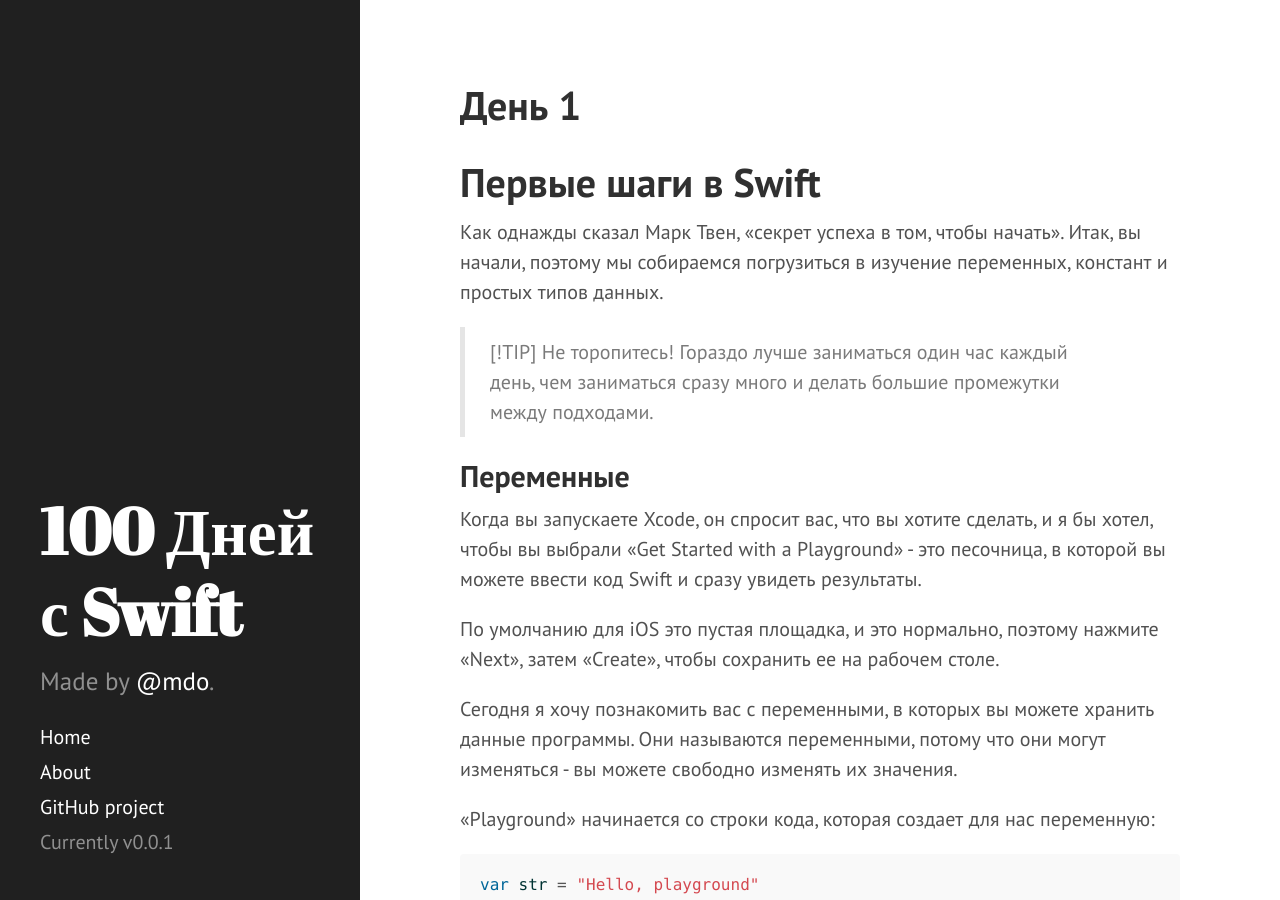
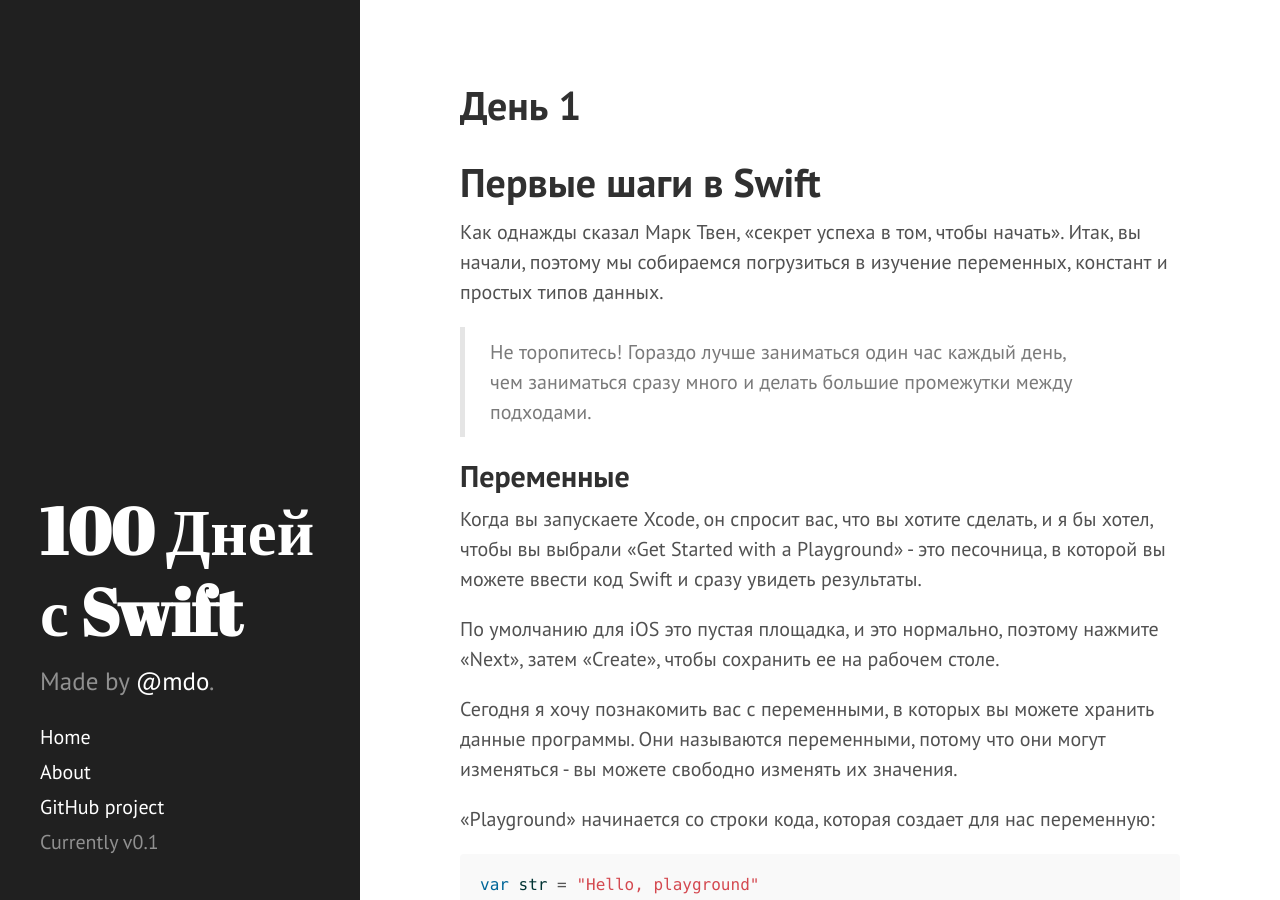
Before and after one commit to vlchnk/100-days-of-swift-ru, a Jekyll site: the page built from _posts/2020-08-17-day1.md, in a window 1280 px wide and 900 px high. Built offline with Jekyll 4.4.1, drawn with Linux system fonts in a browser that asks for light colours; Markdown is read by kramdown in place of the engine named in the settings.

Commit message:
version 0.1

```diff
--- a/_config.yml
+++ b/_config.yml
@@ -19,7 +19,7 @@
 paginate:         100
 
 # Custom vars
-version:          0.0.1
+version:          0.1
 
 github:
   repo:           https://github.com/volchonokboy/100-days-of-swift-ru
--- a/_includes/head.html
+++ b/_includes/head.html
@@ -21,6 +21,6 @@
   <link rel="stylesheet" href="http://fonts.googleapis.com/css?family=PT+Sans:400,400italic,700|Abril+Fatface">
 
   <!-- Icons -->
-  <link rel="apple-touch-icon-precomposed" sizes="144x144" href="{{ site.baseurl }}/public/apple-touch-icon-144-precomposed.png">
-                                 <link rel="shortcut icon" href="{{ site.baseurl }}/public/favicon.ico">
+  <link rel="apple-touch-icon-precomposed" href="https://img.icons8.com/nolan/144/swift.png">
+  <link rel="shortcut icon" href="https://img.icons8.com/nolan/64/swift.png">
 </head>
--- a/_posts/2020-08-17-day1.md
+++ b/_posts/2020-08-17-day1.md
@@ -8,7 +8,6 @@
 
 Как однажды сказал Марк Твен, «секрет успеха в том, чтобы начать». Итак, вы начали, поэтому мы собираемся погрузиться в изучение переменных, констант и простых типов данных.
 
-> [!TIP]
 > Не торопитесь! Гораздо лучше заниматься один час каждый день, чем заниматься сразу много и делать большие промежутки между подходами.
 
 ## **Переменные**
```
